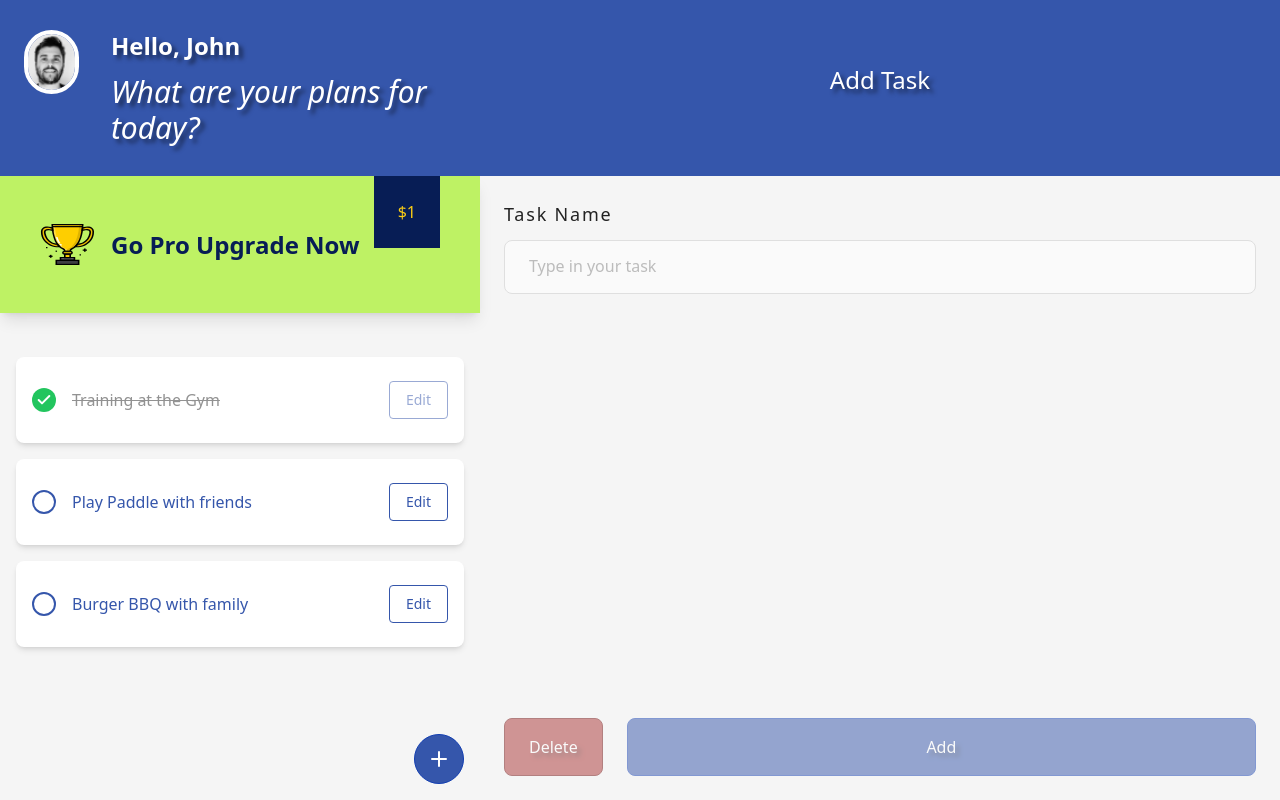
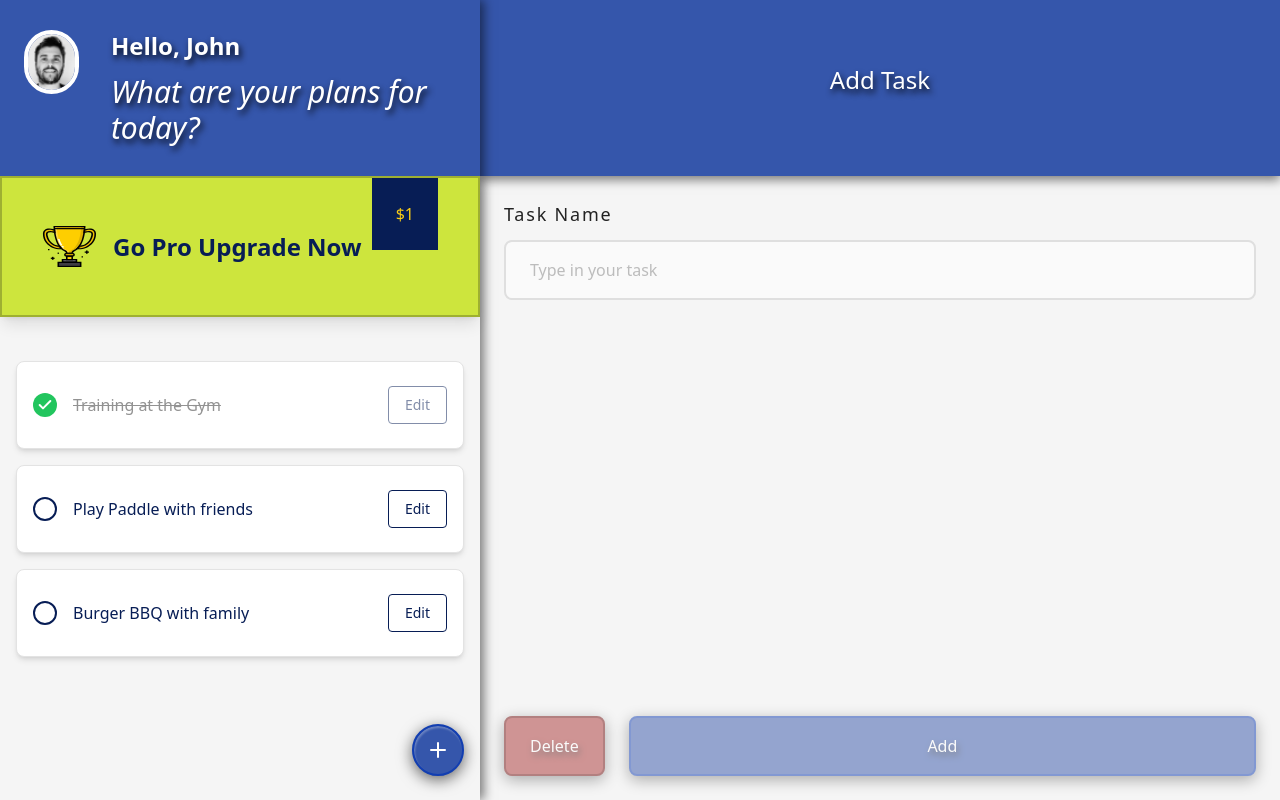
Before and after one commit to sogoyayo/todoApp, a React (Vite) app: page / in a window 1280 px wide. Built offline with nearby package versions, Linux system fonts and the light colour scheme.

Commit message:
first commit

```diff
--- a/src/components/floating-button.tsx
+++ b/src/components/floating-button.tsx
@@ -2,7 +2,7 @@ import { Plus } from "lucide-react";
 
 export const FloatingButton = () => {
   return (
-    <button className="absolute bottom-4 right-4 border border-[#123EB1] bg-[#3556AB] rounded-full p-3">
+    <button className="button-shadow absolute bottom-6 right-4 border-2 border-[#123EB1] bg-[#3556AB] rounded-full p-3">
       <Plus className="text-white" />
     </button>
   );
--- a/src/components/pro-upgrade-card.tsx
+++ b/src/components/pro-upgrade-card.tsx
@@ -2,7 +2,7 @@ import { TrophyIcon } from "./trophy-icon";
 
 export const ProUpgradeCard = () => {
   return (
-    <div className="relative bg-lime-300 px-10 py-12 flex items-center justify-between shadow-lg w-full">
+    <div className="relative border-2 border-[#9EB031] bg-[#CDE53D] px-10 py-12 flex items-center justify-between shadow-lg w-full">
       <div className="flex items-center space-x-4">
         <TrophyIcon />
 
--- a/src/components/task-item.tsx
+++ b/src/components/task-item.tsx
@@ -13,13 +13,13 @@ export const TaskItem = ({ task, onToggleComplete, onEditTask }: TaskItemProps)
       role="button"
       tabIndex={0}
       key={task.id}
-      className="flex items-center justify-between bg-white px-4 py-6 shadow-md rounded-lg w-full cursor-pointer"
+      className="flex items-center justify-between bg-white border border-gray-200 px-4 py-6 shadow-md rounded-lg w-full cursor-pointer"
       onClick={() => onToggleComplete(task)}
     >
       <div className="flex items-center">
         <div
           className={`w-6 h-6 flex items-center justify-center rounded-full mr-4 ${
-            task.completed ? "bg-green-500" : "border-2 border-[#3556AB]"
+            task.completed ? "bg-green-500" : "border-2 border-[#071D55]"
           }`}
         >
           {task.completed && <Check strokeWidth={3} className="w-4 h-4 text-white" />}
@@ -27,7 +27,7 @@ export const TaskItem = ({ task, onToggleComplete, onEditTask }: TaskItemProps)
 
         <span
           className={`${
-            task.completed ? "line-through text-gray-400" : "text-[#3556AB]"
+            task.completed ? "line-through text-gray-400" : "text-[#071D55]"
           } font-medium`}
         >
           {task.name}
@@ -35,7 +35,7 @@ export const TaskItem = ({ task, onToggleComplete, onEditTask }: TaskItemProps)
       </div>
 
       <button
-        className={`text-[#3556AB] border border-[#3556AB] rounded px-4 py-2 text-sm hover:bg-[#3556AB]/25 ${
+        className={`text-[#071D55] border border-[#071D55] rounded px-4 py-2 text-sm hover:bg-[#3556AB]/25 ${
           task.completed ? "opacity-50 cursor-not-allowed" : ""
         }`}
         onClick={(e) => {
--- a/src/index.css
+++ b/src/index.css
@@ -219,74 +219,6 @@
     /* here you can customize other colors for dark theme if design required */
   }
 
-  /* base style */
-  /* html {
-    @apply h-full antialiased;
-  }
-
-  #player {
-    @apply dark:bg-gray-50;
-  }
-
-  body {
-    @apply flex flex-col min-h-full overflow-x-hidden text-sm text-gray-600 dark:bg-gray-50;
-  }
-
-  input::-ms-clear,
-  input::-ms-reveal {
-    @apply hidden;
-  }
-
-  input[type='search']::-webkit-search-cancel-button {
-    @apply hidden;
-  }
-
-  input[type='number']::-webkit-inner-spin-button,
-  input[type='number']::-webkit-outer-spin-button {
-    @apply m-0 appearance-none;
-  }
-
-  input[type='checkbox']:checked {
-    @apply bg-none;
-  } */
-
-  /* typography style for the Text component */
-  /* h1,
-  h2,
-  h3,
-  h4,
-  h5,
-  h6 {
-    @apply font-bold text-gray-900 font-lexend dark:text-gray-700;
-  }
-
-  h1 {
-    @apply text-3xl dark:text-gray-800 2xl:text-[32px] 4xl:text-4xl;
-  }
-
-  h2 {
-    @apply text-2xl dark:text-gray-800 2xl:text-[26px] 4xl:text-3xl;
-  }
-
-  h3 {
-    @apply text-xl 2xl:text-[22px] 4xl:text-2xl;
-  }
-
-  h4 {
-    @apply text-lg 2xl:xl:text-xl;
-  }
-
-  h5 {
-    @apply text-base 2xl:text-lg;
-  }
-
-  h6 {
-    @apply text-sm 2xl:text-base;
-  }
-
-  q {
-    @apply text-lg;
-  } */
 }
 
 
@@ -302,43 +234,31 @@
   }
 
   .text-shadow__black {
-    text-shadow: 4px 4px 4px rgba(0, 0, 0, 0.5);
+    text-shadow: 2px 4px 6px rgba(0, 0, 0, 0.892);
+  }
+
+  .sidebar-shadow {
+    box-shadow: 4px 0px 10px rgba(0, 0, 0, 0.5);
+  }
+
+  .header-shadow {
+    box-shadow: 0 4px 10px rgba(0, 0, 0, 0.5);
+  }
+
+  .button-shadow {
+    box-shadow: inset 1px 2px 2px rgba(255, 255, 255, 0.268),
+    0 4px 15px rgba(0, 0, 0, 0.6);
+  }
+
+  .btn-shadow {
+    box-shadow: 0 4px 15px rgba(0, 0, 0, 0.6);
   }
 
 
 }
 
 @layer components {
-  /* SHADCN COMPONENTS */
-  /* Form */
-  .shad-form_label {
-    @apply text-white !important;
-  }
 
-  .shad-form_message {
-    @apply text-red !important;
-  }
-
-  .shad-input {
-    @apply h-12 bg-dark-4 border-none placeholder:text-light-4 focus-visible:ring-1 focus-visible:ring-offset-1 ring-offset-light-3 !important;
-  }
-
-  .shad-textarea {
-    @apply h-36 bg-dark-3 rounded-xl border-none focus-visible:ring-1 focus-visible:ring-offset-1 ring-offset-light-3 !important;
-  }
-
-  /* Button */
-  .shad-button_primary {
-    @apply bg-primary-500 hover:bg-primary-500 rounded-md !important;
-  }
-
-  .shad-button_dark_4 {
-    @apply h-12 bg-dark-4 px-5 text-light-1 flex gap-2 !important;
-  }
-
-  .shad-button_ghost {
-    @apply flex gap-4 items-center justify-start hover:bg-transparent hover:text-white !important;
-  }
 }
 
 /* ................................................... */
@@ -465,124 +385,3 @@ input::placeholder,
 textarea::placeholder {
   @apply text-xs text-gray-400/60;
 }
-
-
-
-
-
-
-input[type="number"]::-webkit-outer-spin-button,
-input[type="number"]::-webkit-inner-spin-button {
-    -webkit-appearance: none;
-    margin: 0;
-}
-
-/* For Firefox */
-input[type="number"] {
-  -moz-appearance: textfield;
-}
-
-
-.dot-spinner {
-  --uib-size: 2.8rem;
-  --uib-speed: .9s;
-  --uib-color: #0353a4;
-  position: relative;
-  display: flex;
-  align-items: center;
-  justify-content: flex-start;
-  height: var(--uib-size);
-  width: var(--uib-size);
-}
-
-.dot-spinner__dot {
-  position: absolute;
-  top: 0;
-  left: 0;
-  display: flex;
-  align-items: center;
-  justify-content: flex-start;
-  height: 100%;
-  width: 100%;
-}
-
-.dot-spinner__dot::before {
-  content: '';
-  height: 20%;
-  width: 20%;
-  border-radius: 50%;
-  background-color: var(--uib-color);
-  transform: scale(0);
-  opacity: 0.5;
-  animation: pulse0112 calc(var(--uib-speed) * 1.111) ease-in-out infinite;
-  box-shadow: 0 0 20px rgba(18, 31, 53, 0.3);
-}
-
-.dot-spinner__dot:nth-child(2) {
-  transform: rotate(45deg);
-}
-
-.dot-spinner__dot:nth-child(2)::before {
-  animation-delay: calc(var(--uib-speed) * -0.875);
-}
-
-.dot-spinner__dot:nth-child(3) {
-  transform: rotate(90deg);
-}
-
-.dot-spinner__dot:nth-child(3)::before {
-  animation-delay: calc(var(--uib-speed) * -0.75);
-}
-
-.dot-spinner__dot:nth-child(4) {
-  transform: rotate(135deg);
-}
-
-.dot-spinner__dot:nth-child(4)::before {
-  animation-delay: calc(var(--uib-speed) * -0.625);
-}
-
-.dot-spinner__dot:nth-child(5) {
-  transform: rotate(180deg);
-}
-
-.dot-spinner__dot:nth-child(5)::before {
-  animation-delay: calc(var(--uib-speed) * -0.5);
-}
-
-.dot-spinner__dot:nth-child(6) {
-  transform: rotate(225deg);
-}
-
-.dot-spinner__dot:nth-child(6)::before {
-  animation-delay: calc(var(--uib-speed) * -0.375);
-}
-
-.dot-spinner__dot:nth-child(7) {
-  transform: rotate(270deg);
-}
-
-.dot-spinner__dot:nth-child(7)::before {
-  animation-delay: calc(var(--uib-speed) * -0.25);
-}
-
-.dot-spinner__dot:nth-child(8) {
-  transform: rotate(315deg);
-}
-
-.dot-spinner__dot:nth-child(8)::before {
-  animation-delay: calc(var(--uib-speed) * -0.125);
-}
-
-@keyframes pulse0112 {
-  0%,
-  100% {
-    transform: scale(0);
-    opacity: 0.5;
-  }
-
-  50% {
-    transform: scale(1);
-    opacity: 1;
-  }
-}
--- a/src/pages/todo-app.tsx
+++ b/src/pages/todo-app.tsx
@@ -75,7 +75,7 @@ export const TodoApp: React.FC = () => {
 
   return (
     <div className="flex h-screen w-screen bg-gray-100/70 text-white overflow-hidden">
-      <div className="hidden md:block w-[30rem] min-w-[30rem] flex flex-col relative text-gray-900 h-full">
+      <div className="sidebar-shadow hidden md:block w-[30rem] min-w-[30rem] flex flex-col relative text-gray-900 h-full">
         <UserProfile />
 
         <ProUpgradeCard />
@@ -96,7 +96,7 @@ export const TodoApp: React.FC = () => {
       </div>
 
       <div className="w-full text-gray-800 flex flex-col h-full">
-        <div className="flex items-center justify-between md:justify-center h-44 bg-[#3556AB]">
+        <div className="header-shadow flex items-center justify-between md:justify-center h-44 bg-[#3556AB]">
           <div className="md:hidden">
             <UserProfile />
           </div>
@@ -117,7 +117,7 @@ export const TodoApp: React.FC = () => {
               <input
                 type="text"
                 id="taskName"
-                className="bg-gray-50 border border-gray-300 text-gray-900 text-sm rounded-lg focus:ring-primary-500 focus:border-primary-500 block w-full ps-6 py-4 placeholder:text-base"
+                className="bg-gray-50 border-2 border-gray-300 text-gray-900 text-base text-[#0D2972] rounded-lg focus:ring-primary-500 focus:border-primary-500 block w-full ps-6 py-4 placeholder:text-base"
                 placeholder="Type in your task"
                 value={taskName}
                 onChange={handleTaskUpdate}
@@ -149,7 +149,7 @@ export const TodoApp: React.FC = () => {
           <div className="flex gap-6 mt-auto">
             <button
               onClick={handleDeleteTask}
-              className={`text-shadow__black border border-[#720D0D] bg-[#AB3535] text-white px-6 py-4 rounded-lg hover:bg-[#AB3535]/95 ${
+              className={`btn-shadow text-shadow__black border-2 border-[#720D0D] bg-[#AB3535] text-white px-6 py-4 rounded-lg hover:bg-[#AB3535]/95 ${
                 selectedTask ? "" : "opacity-50 cursor-not-allowed"
               }`}
               disabled={!selectedTask}
@@ -158,7 +158,7 @@ export const TodoApp: React.FC = () => {
             </button>
             <button
               onClick={handleSaveTask}
-              className={`text-shadow__black border border-[#123EB1] flex-1 bg-[#3556AB] text-white px-6 py-4 rounded-lg hover:bg-[#3556AB]/95 ${
+              className={`btn-shadow text-shadow__black border-2 border-[#123EB1] flex-1 bg-[#3556AB] text-white px-6 py-4 rounded-lg hover:bg-[#3556AB]/95 ${
                 taskName.length >= 3 ? "" : "opacity-50 cursor-not-allowed"
               }`}
               disabled={taskName.length < 3}
```
